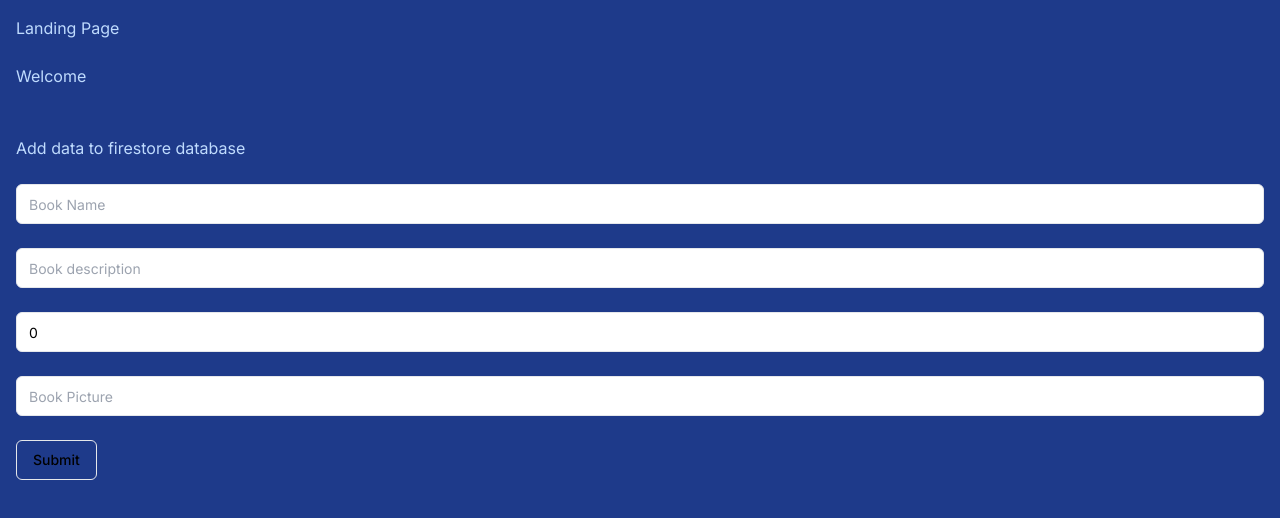
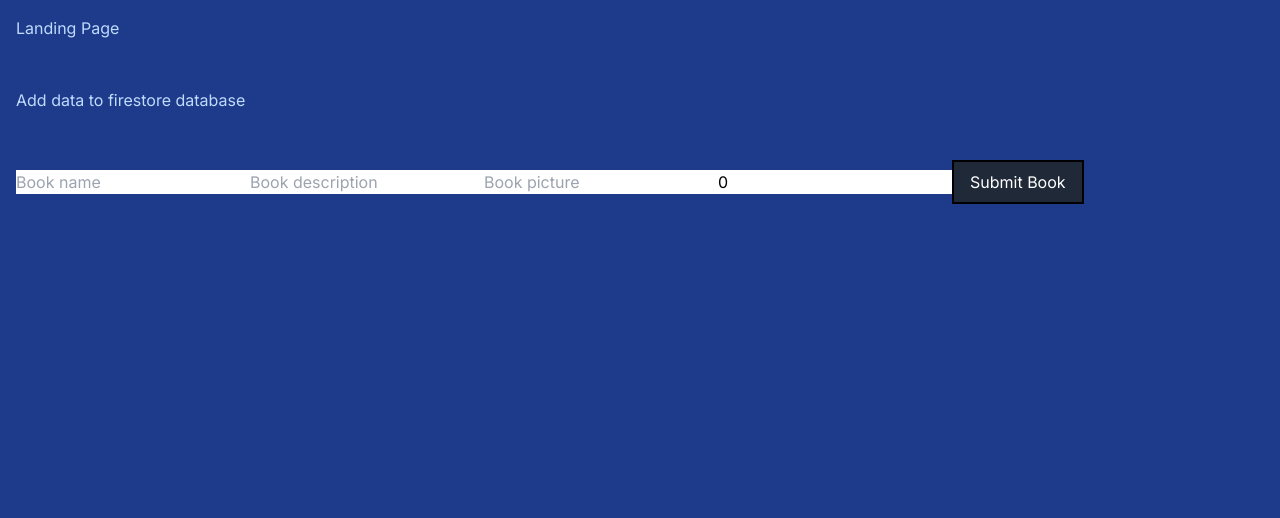
Before and after one commit to subhraneel2005/-book-management-system, a Next.js app: page /landingPage in a window 1280 px wide. Shown: the top 518 px of the page. Built offline with nearby package versions, Linux system fonts and the light colour scheme; no server answers.

Commit message:
finally the database bug is fixed, earlier nothing was showing up on my cloud firestore database

```diff
--- a/src/app/(auth)/login/layout.js
+++ /dev/null
@@ -1,5 +0,0 @@
-export default function RootLayout({children}) {
-    return (
-      <div>{children}</div>
-    );
-  }
--- a/src/app/(auth)/login/page.js
+++ /dev/null
@@ -1,56 +0,0 @@
-"use client"
-
-import {useSignInWithEmailAndPassword} from "react-firebase-hooks/auth"
-import {auth} from "@/firebase/config"
-import { useRouter } from "next/navigation"
-import { useState } from "react"
-import { Input } from "@/components/ui/input"
-import { Button } from "@/components/ui/button"
-import { GoogleAuthProvider,signInWithPopup } from 'firebase/auth'
-import Link from "next/link"
-
-export default function Login(){
-
-    const [email, setEmail] = useState("");
-    const [password, setPassword] = useState("");
-    const[errorMsg, setErrorMsg] = useState("");
-    const [SignInWithEmailAndPassword] = useSignInWithEmailAndPassword(auth);
-    const router = useRouter();
-
-    const loginHandler = async() => {
-       try {
-
-        if(!email || !password){
-            setErrorMsg("Please fill all the fields");
-            return;
-        }
-        else{
-            const res = await SignInWithEmailAndPassword(email,password);
-            setEmail("");
-            setPassword("");
-            router.push("/");
-        }
-
-       } catch (error) {
-        console.log(error);
-       }
-    }
-
-    return(
-        <div className='min-h-screen w-full p-3 bg-blue-800 text-slate-800 flex justify-center items-center select-none'>
-        <div className='block space-y-6'>
-            <h1 className='text-white text-3xl'>Login to continue!</h1>
-            <Input placeholder='Email' value={email} onChange={(e) => setEmail(e.target.value)}/>
-            <Input placeholder='Password' value={password} onChange={((e) => setPassword(e.target.value))}/>
-            <div>
-                    <Button variant="default" onClick={loginHandler}>Login</Button>
-            </div>
-            {/* <div><Button onClick={googleHandler}>Enter with Google</Button></div> */}
-            <div>
-                <Link href={"/register"}><Button>New user? Register here</Button></Link>
-            </div>
-            <p className='text-red-500'>{errorMsg}</p>
-        </div>
-    </div>
-    )
-}
--- a/src/app/(auth)/register/layout.js
+++ /dev/null
@@ -1,5 +0,0 @@
-export default function RootLayout({children}) {
-    return (
-      <div>{children}</div>
-    );
-  }
--- a/src/app/(auth)/register/page.js
+++ /dev/null
@@ -1,56 +0,0 @@
-"use client"
-
-import React, { useState } from 'react'
-import {Input} from "@/components/ui/input"
-import {Button} from "@/components/ui/button"
-import Link from 'next/link'
-import {useCreateUserWithEmailAndPassword} from "react-firebase-hooks/auth"
-import {auth} from "@/firebase/config"
-import { useRouter } from 'next/navigation'
-
-export default function Register() {
-
-    const [email, setEmail] = useState("");
-    const [password, setPassword] = useState("");
-    const [error, setError] = useState("");
-
-    const router = useRouter();
-
-    const [createUserWithEmailAndPassword] = useCreateUserWithEmailAndPassword(auth);
-
-
-    const submitHandler = async() => {
-        if(!email || !password){
-            setError("Please enter the valid details to continue!")
-        }
-        else{
-            try {
-                const res = await createUserWithEmailAndPassword(email, password)
-                console.log({res})
-                setEmail("")
-                setPassword("")
-                router.push("/landingPage")
-            } catch (error) {
-                console.log(error);
-            }
-        }
-    }
-
-
-  return (
-    <div className='min-h-screen w-full p-3 bg-blue-800 text-slate-800 flex justify-center items-center select-none'>
-        <div className='block space-y-6'>
-            <h1 className='text-white text-3xl'>Register to continue!</h1>
-            <Input placeholder='Email' value={email} onChange={(e) => setEmail(e.target.value)}/>
-            <Input placeholder='Password' value={password} onChange={((e) => setPassword(e.target.value))}/>
-            <div className='mt-4'>
-                <Button variant="outline" onClick={submitHandler}>Register</Button>
-            </div>
-            <div>
-                <Link href={"/login"}><Button variant='outline'>Already a user? Login here</Button></Link>
-            </div>
-            <p className='text-red-500'>{error}</p>
-        </div>
-    </div>
-  )
-}
--- a/src/app/landingPage/page.js
+++ b/src/app/landingPage/page.js
@@ -1,34 +1,13 @@
 "use client"
 
-import {useAuthState} from "react-firebase-hooks/auth"
-import {auth} from "@/firebase/config"
 import {db} from "@/firebase/config"
 import { useState,useEffect } from "react"
-import { addDoc, collection, getDocs} from "firebase/firestore"
+import { collection, addDoc } from "firebase/firestore"
 import { Button } from "@/components/ui/button"
 import { Input } from "@/components/ui/input"
 
-async function addBookDataToFirestore(bookName,bookDescription,bookPrice,bookPicture){
-    try {
-        const docref = await addDoc(collection(db, "books"),{
-            bookName: bookName,
-            bookDescription: bookDescription,
-            bookPrice: bookPrice,
-            bookPicture: bookPicture,
-        });
-
-        console.log("Document written with Id:", docref.id);
-        return true;
-    } catch (error) {
-        console.log(error);
-        return false;
-    }
-}
 
 export default function LandingPage(){
-
-    const [user] = useAuthState(auth);
-    const userEmail = user?.email;
 
     const [bookName, setBookName] = useState('');
     const [bookDescription, setBookDescription] = useState('');
@@ -37,34 +16,31 @@ export default function LandingPage(){
 
     const handleSubmit = async (e) => {
         e.preventDefault();
-        const newBookAdded = await addBookDataToFirestore(bookName,bookDescription, bookPrice, bookPicture);
 
-        if(newBookAdded){
-            setBookName('');
-            setBookDescription('');
-            setBookPrice(0);
-            setBookPicture('');
+          await addDoc(collection(db, "books"), {
+              bookName: bookName,
+              bookDescription: bookDescription,
+              bookPrice: bookPrice,
+              bookPicture: bookPicture,
+            });
 
-            alert("Book added to firestore")
-        }
     }
 
     return(
-        <div className="bg-blue-900 text-blue-200 space-y-6 min-h-screen w-full p-4">
+        <div className="bg-blue-900 text-blue-200 space-y-6 min-h-screen w-full p-4 block">
             <h1>Landing Page</h1>
-            <p>Welcome {userEmail}</p>
 
             <br/>
 
             <h1>Add data to firestore database</h1>
 
-            <form onSubmit={handleSubmit} className="space-y-6 text-black">
-                <Input id="name" placeholder="Book Name" value={bookName} onChange={(e) => setBookName(e.target.value)}/>
-                <Input id="description" placeholder="Book description" value={bookDescription} onChange={(e) => setBookDescription(e.target.value)}/>
-                <Input id="price" type="number" value={bookPrice} onChange={(e) => setBookPrice(e.target.value)}/>
-                <Input id="picture" placeholder="Book Picture" value={bookPicture} onChange={(e) => setBookPicture(e.target.value)}/>
+            <form className="space-y-6 text-black block">
+                <input value={bookName} placeholder="Book name" onChange={(e) => setBookName(e.target.value)}/>
+                <input value={bookDescription} placeholder="Book description" onChange={(e) => setBookDescription(e.target.value)}/>
+                <input value={bookPicture} placeholder="Book picture" onChange={(e) => setBookPicture(e.target.value)}/>
+                <input type="number" value={bookPrice} onChange={(e) => setBookPrice(e.target.value)}/>
 
-                <Button variant="outline" type="submit">Submit</Button>
+                <button className="px-4 py-2 border-2 border-black bg-gray-800 text-white" onClick={handleSubmit}>Submit Book</button>
             </form>
         </div>
     )
--- a/src/app/page.js
+++ b/src/app/page.js
@@ -7,8 +7,8 @@ export default function Home(){
       <div className="block space-y-12">
         <h1 className="text-center text-3xl">Welcome to our own Books-Management-Website 📚</h1>
         <div>
-          <Link href={"/register"}>
-            <Button variant="outline">Authenticate</Button>
+          <Link href={"/landingPage"}>
+            <Button variant="outline">Get Started</Button>
           </Link>
         </div>
       </div>
--- a/src/firebase/config.js
+++ b/src/firebase/config.js
@@ -1,19 +1,16 @@
 import { initializeApp } from 'firebase/app';
 import { getFirestore } from "firebase/firestore";
-import {getAuth} from "firebase/auth"
+
 
 const firebaseConfig = {
-    apiKey: process.env.NEXT_PUBLIC_FIREBASE_API_KEY,
-    authDomain: process.env.NEXT_FIREBASE_AUTH_DOMAIN,
-    projectId: process.NEXT_FIREBASE_PROJECT_ID,
-    storageBucket: process.env.NEXT_FIREBASE_STORAGE_BUCKET,
-    messagingSenderId: process.env.NEXT_FIREBASE_MESSAGING_SENDER_ID,
-    appId: process.env.NEXT_FIREBASE_APP_ID
+  apiKey: "AIzaSyCmzv_aJcbGJ8t94rweJQ6XmjyjLXzV97I",
+  authDomain: "last-try-c546e.firebaseapp.com",
+  projectId: "last-try-c546e",
+  storageBucket: "last-try-c546e.appspot.com",
+  messagingSenderId: "404937275160",
+  appId: "1:404937275160:web:29c123edccb3fa5ccc906d"
   };
 
 const app = initializeApp(firebaseConfig);
 
- const auth = getAuth(app)
- const db = getFirestore(app);
-
- export {auth, db};
+export const db = getFirestore(app);
```
Also changed, not shown: 1 other file (tests, documents, lock files or other folders).
